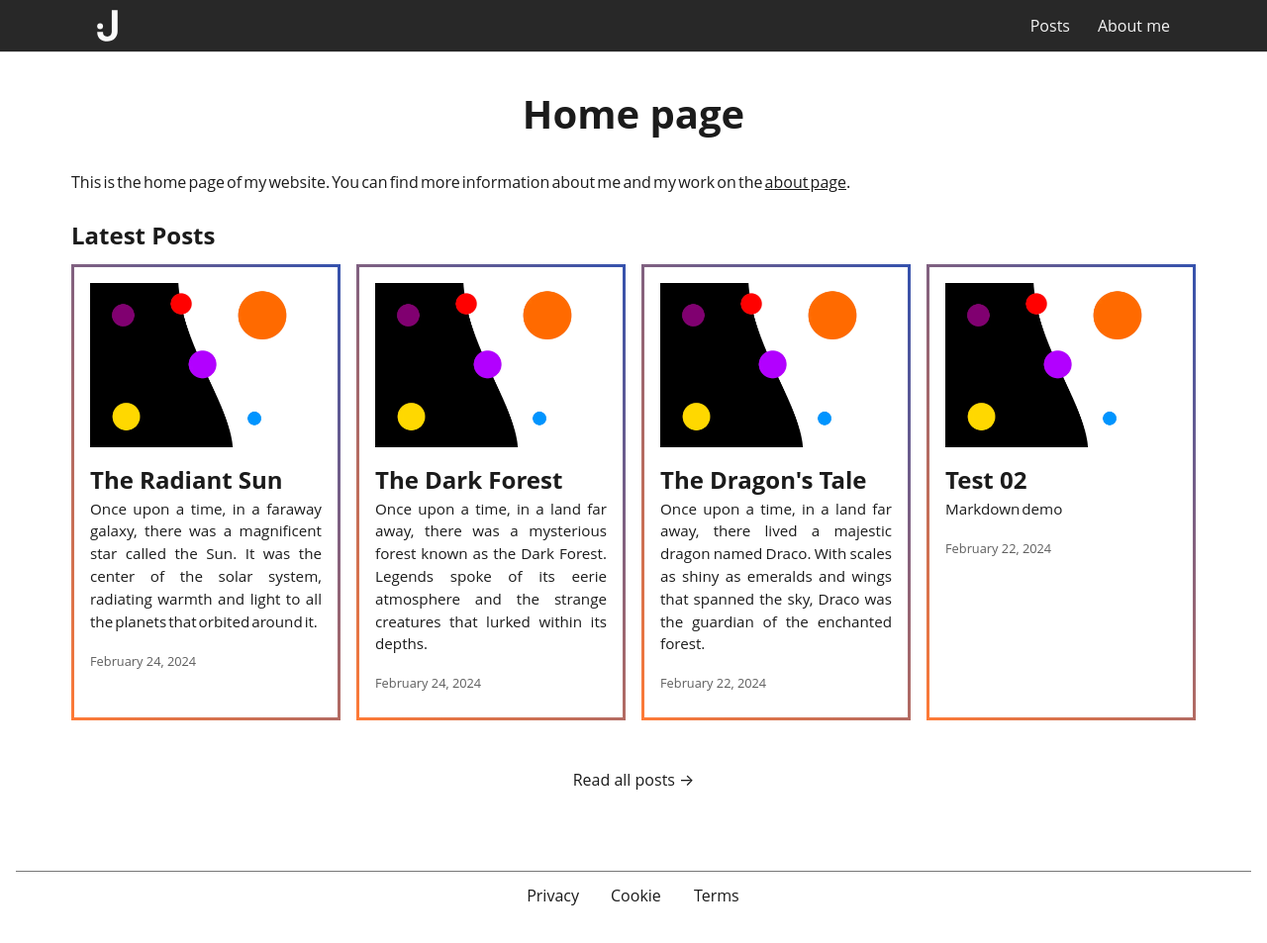
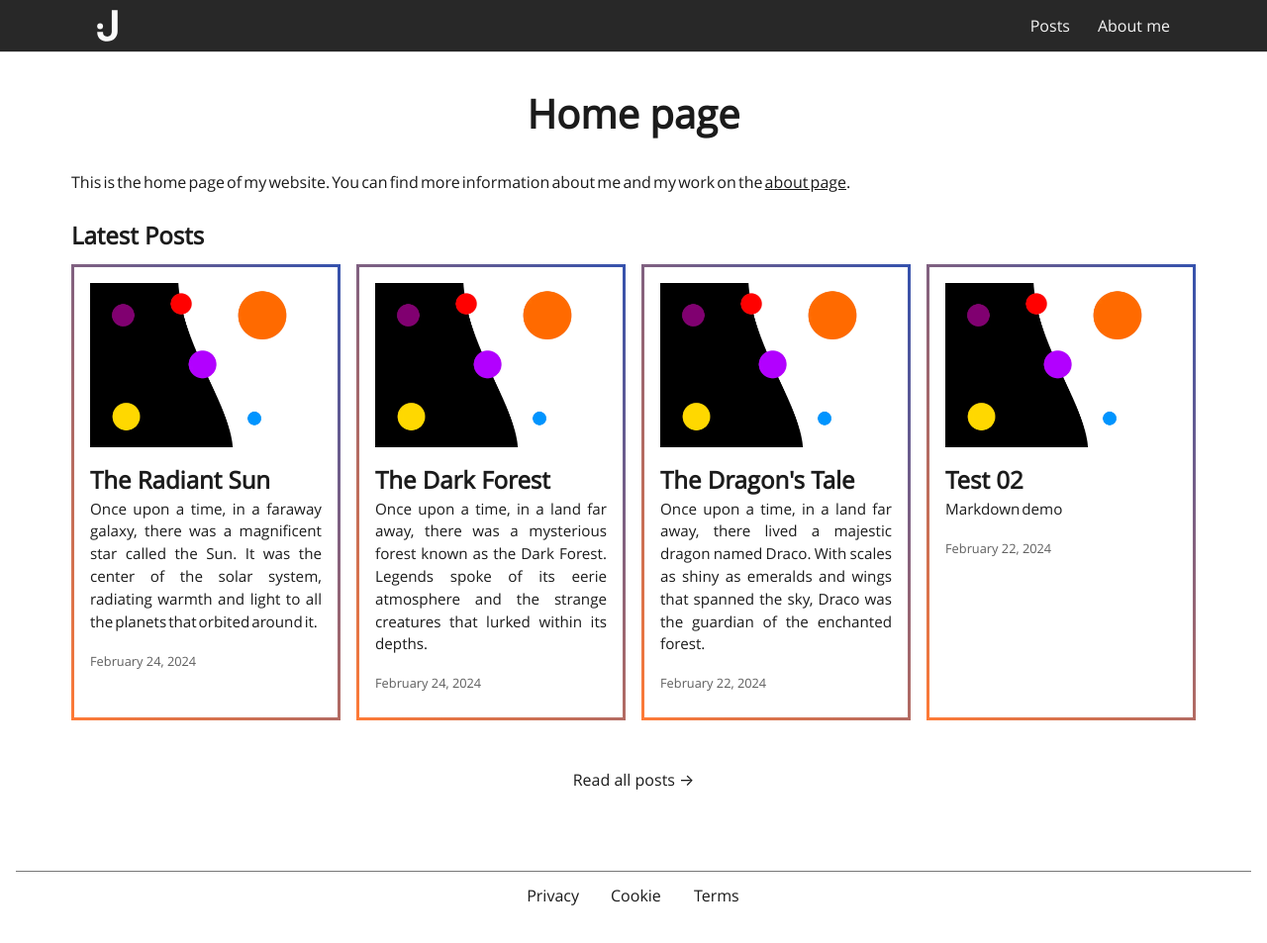
Before and after one commit to jotonedev/jekyll-theme-tallneck, a Jekyll site: the page built from index.md, in a window 1280 px wide. Shown: the whole page at 99% size. Built offline with Jekyll 4.4.1, drawn with Linux system fonts in a browser that asks for light colours.

Commit message:
Import font into theme

```diff
--- a/_sass/tallneck.scss
+++ b/_sass/tallneck.scss
@@ -1,3 +1,4 @@
+@import "tallneck/font";
 @import "tallneck/variables";
 @import "tallneck/base";
 @import "tallneck/layout";
```
